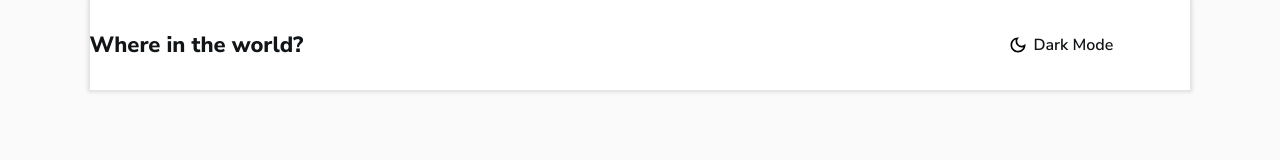
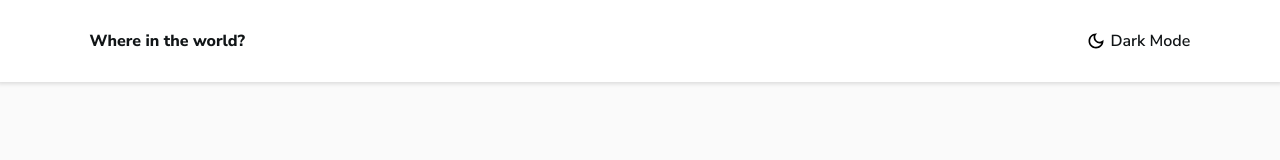
Before and after one commit to itsyanQA/countries, a React (Create React App) app: page / in a window 1280 px wide. Shown: the top 160 px of the page. Built offline with nearby package versions, Linux system fonts and the light colour scheme; no server answers.

Commit message:
Make Header.tsx component to spread across page

```diff
--- a/src/components/Header/Header.scss
+++ b/src/components/Header/Header.scss
@@ -5,7 +5,7 @@
   align-items: center;
   box-shadow: 0px 0px 4px 2px hsl(0deg 0% 0% / 12%);
   padding: 30px 0;
-  position: relative;
+  position: fixed;
   z-index: 2;
   left: 0;
   top: 0;
@@ -13,6 +13,11 @@
   & h1 {
     font-weight: 800;
     cursor: pointer;
-    font-size: 22px;
+    font-size: 16px;
+    margin-left: 7%;
+
+    @media screen and (max-width: 375px) {
+      font-size: 14px;
+    }
   }
 }
```
